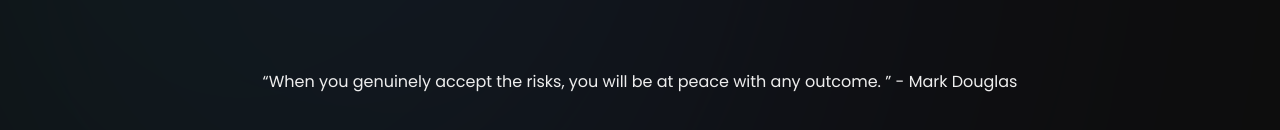
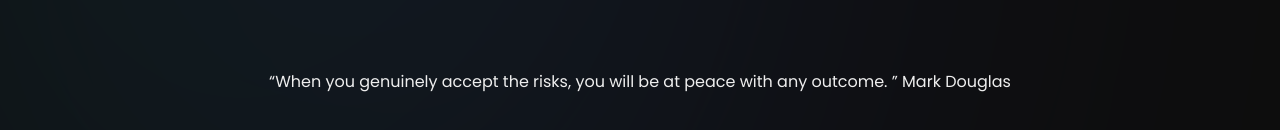
Before and after one commit to jeanmax1me/The-All-Seeing-Eye, a Next.js app: page / in a window 1280 px wide. Shown: the part 578-708 px from the top of the page. Built offline with nearby package versions, Linux system fonts and the light colour scheme; no server answers.

Commit message:
initiooo

```diff
--- a/src/app/page.tsx
+++ b/src/app/page.tsx
@@ -41,7 +41,7 @@
       </div>
       <CoinDataTable />
       <div className="mb-32">
-     <p> &ldquo;When you genuinely accept the risks, you will be at peace with any outcome. &rdquo; - Mark Douglas </p>
+     <p> &ldquo;When you genuinely accept the risks, you will be at peace with any outcome. &rdquo;  Mark Douglas </p>
       </div>
     </main>
   );
```
